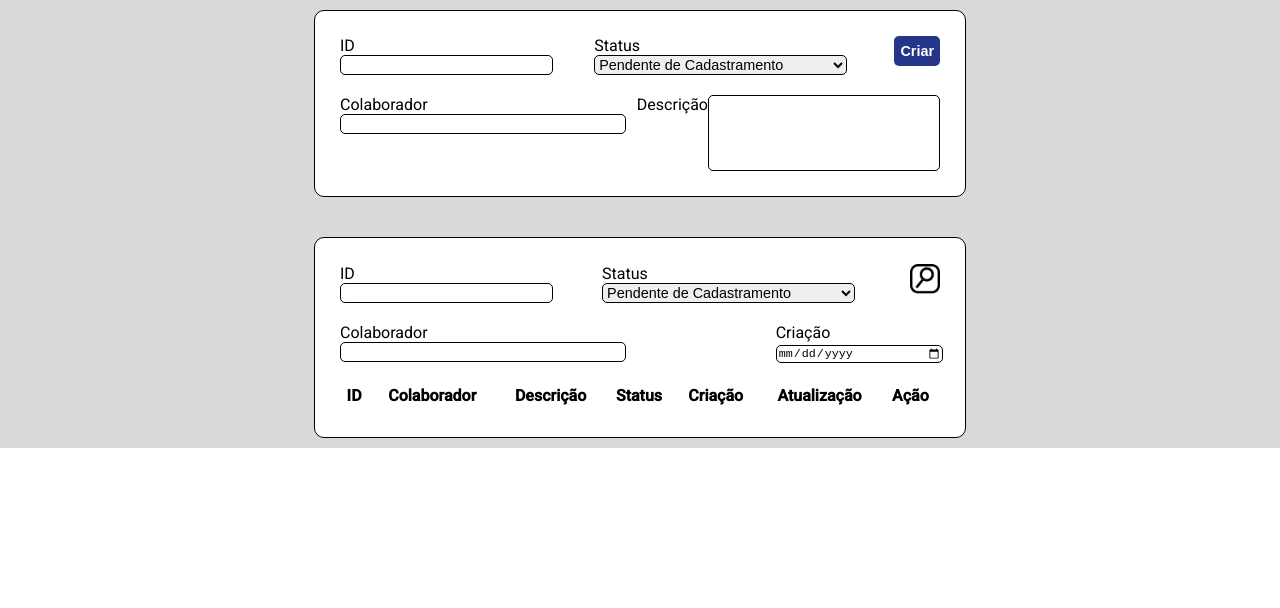
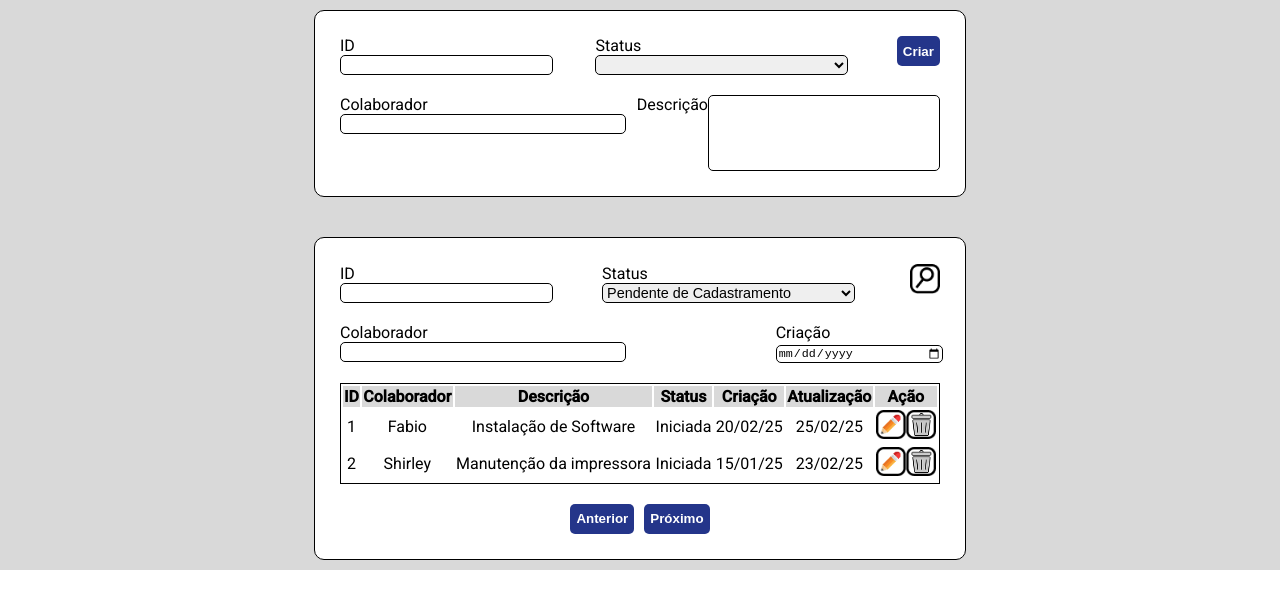
Before and after one commit to Estagiarios-SPTech/Controle-de-OFs-dos-Colaboradores, an Angular app: page / in a window 1280 px wide. Shown: the top 608 px of the page. Built offline with nearby package versions, Linux system fonts and the light colour scheme.

Commit message:
Adição de dados na tabela

```diff
--- a/src/app/paginas/ordem-fornecimento/ordem-fornecimento.component.css
+++ b/src/app/paginas/ordem-fornecimento/ordem-fornecimento.component.css
@@ -37,7 +37,7 @@ textarea {
     gap: 10px; /* Espaço entre os elementos */
 }
 
-#botaoCriar {
+.botaoAzul {
     background-color: #24358A;
     color: white;
     border: none;
@@ -60,3 +60,18 @@ img{
         flex-direction: column; /* Alinha os itens verticalmente em telas pequenas */
     }
 }
+
+table{
+    border: 1px solid black;
+    text-align: center;
+}
+
+thead{
+    background-color: #D9D9D9;
+}
+
+#anteriorProximo{
+    display: flex;
+    justify-content: center;
+    gap: 10px;
+}
--- a/src/app/paginas/ordem-fornecimento/ordem-fornecimento.component.html
+++ b/src/app/paginas/ordem-fornecimento/ordem-fornecimento.component.html
@@ -4,26 +4,26 @@
         <div class="formParte1">
             <div>
                 <label for="codigo">ID</label>
-                <input id="codigo" type="number">
+                <input [(ngModel)]="id" name="codigo" id="codigo" type="number">
             </div>
             <div>
                 <label for="status">Status</label>
-                <select id="status">
+                <select [(ngModel)]="status" name="status" id="status">
                     <option value="Pendente de Cadastramento">Pendente de Cadastramento</option>
                     <option value="Iniciada">Iniciada</option>
                     <option value="Validada">Validada</option>
                 </select>
             </div>
-            <button id="botaoCriar">Criar</button>
+            <button (click)="adicionarOf()" class="botaoAzul">Criar</button>
         </div>
         <div class="formParte2">
             <div>
                 <label for="colaborador">Colaborador</label>
-                <input id="colaborador" type="text">
+                <input name="colaborador" [(ngModel)]="colaborador" id="colaborador" type="text">
             </div>
             <div style="display: flex; align-items: start;">
                 <label for="descricao">Descrição</label>
-                <textarea id="descricao" rows="5" cols="30"></textarea>
+                <textarea name="descricao" [(ngModel)]="descricao" id="descricao" rows="5" cols="30"></textarea>
             </div>
         </div>
     </form>
@@ -68,10 +68,23 @@
                 </tr>
             </thead>
             <tbody>
-                <tr>
-                    <td></td>
+                <tr *ngFor="let ordemFornecimento of ordemFornecimentos;">
+                    <td>{{ordemFornecimento.id}}</td>
+                    <td>{{ordemFornecimento.colaborador}}</td>
+                    <td>{{ordemFornecimento.descricao}}</td>
+                    <td>{{ordemFornecimento.status}}</td>
+                    <td>{{ordemFornecimento.criacao}}</td>
+                    <td>{{ordemFornecimento.atualizacao}}</td>
+                    <td>
+                        <img src="botaoEditar.png" alt="">
+                        <img src="botaoDeletar.png" alt="">
+                    </td>
                 </tr>
             </tbody>
         </table>
+        <div id="anteriorProximo">
+            <button class="botaoAzul">Anterior</button>
+            <button class="botaoAzul">Próximo</button>
+        </div>
     </form>
 </div>
--- a/src/app/paginas/ordem-fornecimento/ordem-fornecimento.component.ts
+++ b/src/app/paginas/ordem-fornecimento/ordem-fornecimento.component.ts
@@ -1,10 +1,44 @@
 import { Component } from '@angular/core';
 
+import { CommonModule } from '@angular/common';
+import { FormsModule } from '@angular/forms';
 @Component({
   selector: 'app-ordem-fornecimento',
-  imports: [],
+  imports: [CommonModule, FormsModule],
   templateUrl: './ordem-fornecimento.component.html',
   styleUrl: './ordem-fornecimento.component.css'
 })
 export class OrdemFornecimentoComponent {
+  ordemFornecimentos = [
+    {
+    id: '1',
+    colaborador: 'Fabio',
+    descricao: 'Instalação de Software',
+    status: 'Iniciada',
+    criacao: '20/02/25',
+    atualizacao: '25/02/25'
+    },
+    {
+      id: '2',
+      colaborador: 'Shirley',
+      descricao: 'Manutenção da impressora',
+      status: 'Iniciada',
+      criacao: '15/01/25',
+      atualizacao: '23/02/25'
+      },
+  ]
+
+  id = "";
+  colaborador = "";
+  descricao = "";
+  status = "";
+  criacao = "";
+  adicionarOf(){
+    this.ordemFornecimentos.push({id: this.id,
+                                  colaborador: this.colaborador,
+                                  descricao: this.descricao,
+                                  status: this.status,
+                                  criacao: "25/02/25",
+                                  atualizacao: ""})
+  }
 }
```
Also changed, not shown: public/botaoDeletar.png (added), public/botaoEditar.png (added).
